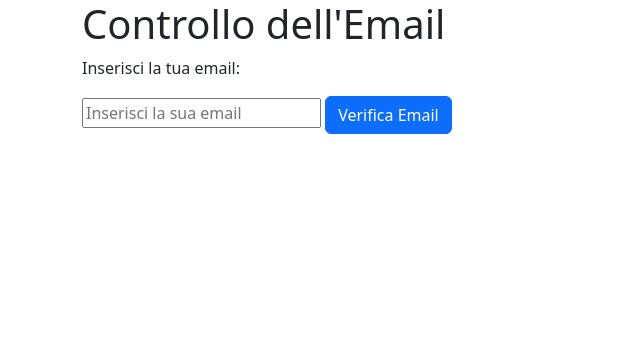
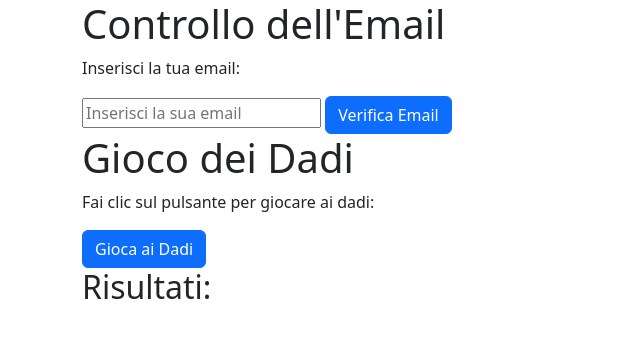
Before and after one commit to GianniMarkQuagliani/js-mail-dadi, a plain HTML site: page index.html in a window 1280 px wide. Shown: the whole page, without its empty margins (0-640 px from the left). Drawn offline with nearby package versions, Linux system fonts and the light colour scheme.

Commit message:
[add] gioco dei dadi e risultati

```diff
--- a/index.html
+++ b/index.html
@@ -14,11 +14,21 @@
 <body>
 
     <div class="container">
+        <!-- Controllo dell'Email -->
         <h1>Controllo dell'Email</h1>
         <p>Inserisci la tua email:</p>
         <input type="text" id="emailInput" placeholder="Inserisci la sua email">
         <button type="button" class="btn btn-primary" id="verificaEmailBtn">Verifica Email</button>
 
+        <!-- Gioco dei Dadi-->
+        <h1>Gioco dei Dadi</h1>
+        <p>Fai clic sul pulsante per giocare ai dadi:</p>
+        <button type="button" class="btn btn-primary" id="giocaDadiBtn">Gioca ai Dadi</button>
+
+        <!-- Risultati -->
+        <h2>Risultati:</h2>
+        <p id="risultatiEmail"></p>
+        <p id="risultatiDadi"></p>
     </div>
 
     <!-- JS -->
```
